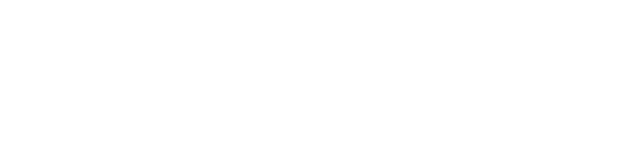
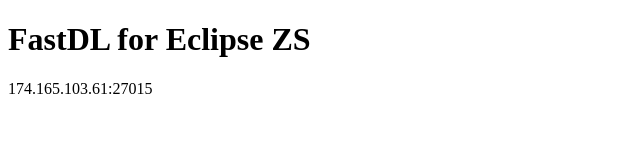
Before and after one commit to Alex9914/EclipseFastDL, a plain HTML site: page index.html in a window 1280 px wide. Shown: the whole page, without its empty margins (0-640 px from the left). Drawn offline with Linux system fonts and the light colour scheme.

Commit message:
better index.html

```diff
--- a/index.html
+++ b/index.html
@@ -3,4 +3,8 @@
 <head>
     <title>Eclipse ZS FastDL</title>
 </head>
+<body>
+    <h1>FastDL for Eclipse ZS</h1>
+    <p>174.165.103.61:27015</p>
+</body>
 </html>
```
